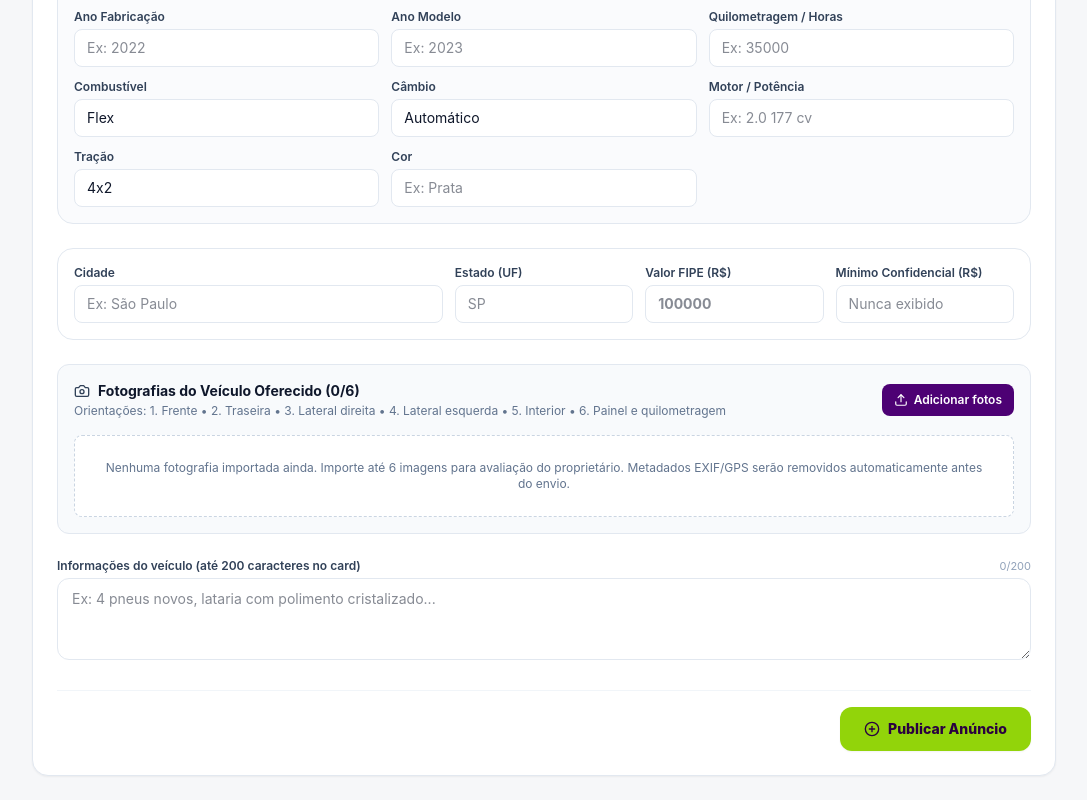
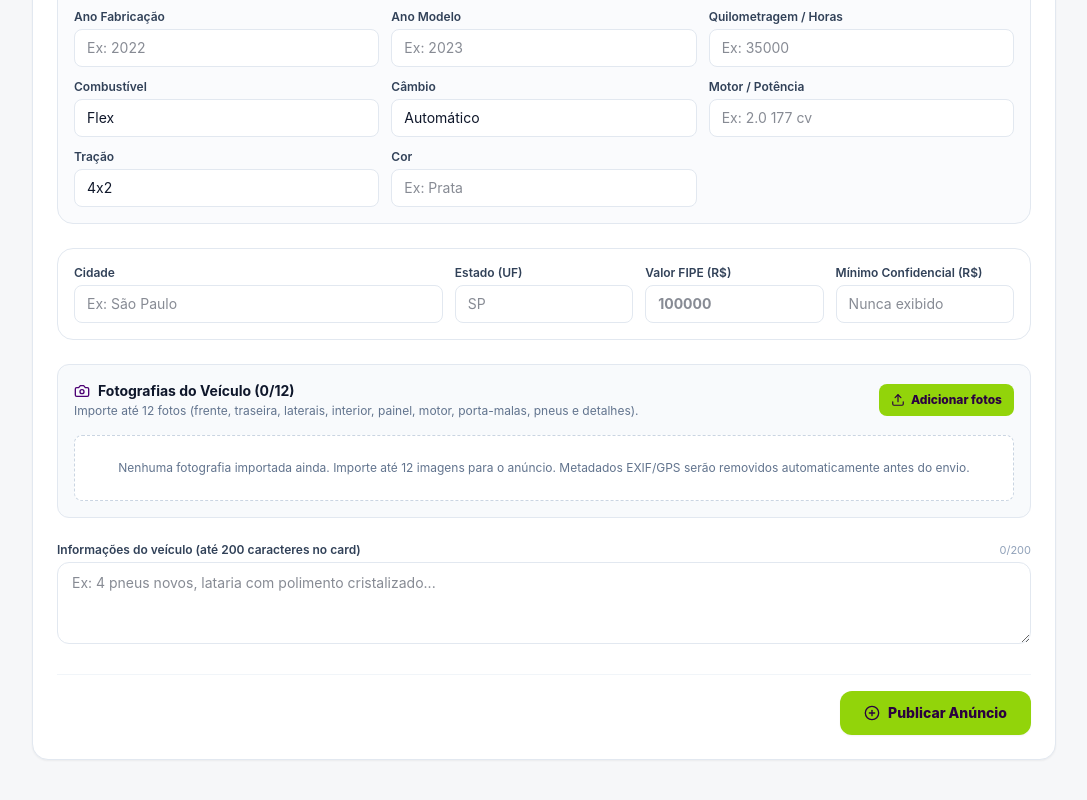
Before and after one commit to Delmar007/proposta-casada, a Next.js app: page /anunciar in a window 1280 px wide. Shown: the part 606-1406 px from the top of the page, without its empty margins (96-1183 px from the left). Built offline with nearby package versions, Linux system fonts and the light colour scheme.

Commit message:
feat(anunciar): permite 12 fotos para veiculos e 18 fotos para imoveis

```diff
--- a/src/app/anunciar/page.tsx
+++ b/src/app/anunciar/page.tsx
@@ -608,7 +608,17 @@ export default function AnunciarPage() {
           </div>
 
           {/* 5. Fotografias & Informações */}
-          <TradeInPhotoUploader photos={photos} onChange={setPhotos} />
+          <TradeInPhotoUploader
+            photos={photos}
+            onChange={setPhotos}
+            maxPhotos={isProperty ? 18 : 12}
+            title={isProperty ? 'Fotografias do Imóvel' : 'Fotografias do Veículo'}
+            hint={
+              isProperty
+                ? 'Importe até 18 fotos (fachada, sala, cozinha, quartos, banheiros, área externa, garagem e detalhes).'
+                : 'Importe até 12 fotos (frente, traseira, laterais, interior, painel, motor, porta-malas, pneus e detalhes).'
+            }
+          />
 
           <div>
             <div className="mb-1 flex items-center justify-between">
--- a/src/components/TradeInPhotoUploader.tsx
+++ b/src/components/TradeInPhotoUploader.tsx
@@ -13,9 +13,18 @@ export interface UploadedPhotoItem {
 interface TradeInPhotoUploaderProps {
   photos: UploadedPhotoItem[];
   onChange: (photos: UploadedPhotoItem[]) => void;
+  maxPhotos?: number;
+  title?: string;
+  hint?: string;
 }
 
-export function TradeInPhotoUploader({ photos, onChange }: TradeInPhotoUploaderProps) {
+export function TradeInPhotoUploader({
+  photos,
+  onChange,
+  maxPhotos = 6,
+  title = 'Fotografias do Veículo Oferecido',
+  hint = 'Orientações: 1. Frente • 2. Traseira • 3. Lateral direita • 4. Lateral esquerda • 5. Interior • 6. Painel e quilometragem',
+}: TradeInPhotoUploaderProps) {
   const replaceInputRef = useRef<HTMLInputElement | null>(null);
   const replaceIndexRef = useRef<number | null>(null);
 
@@ -30,7 +39,7 @@ export function TradeInPhotoUploader({ photos, onChange }: TradeInPhotoUploaderP
   const handleAddFiles = async (e: React.ChangeEvent<HTMLInputElement>) => {
     const files = Array.from(e.target.files ?? []);
     if (!files.length) return;
-    const remaining = 6 - photos.length;
+    const remaining = maxPhotos - photos.length;
     const selected = files.slice(0, remaining);
 
     const added: UploadedPhotoItem[] = [];
@@ -93,17 +102,14 @@ export function TradeInPhotoUploader({ photos, onChange }: TradeInPhotoUploaderP
       <div className="flex flex-wrap items-center justify-between gap-2">
         <div>
           <h4 className="flex items-center gap-2 text-sm font-bold text-slate-900">
-            <Camera className="h-4 w-4 text-slate-700" />
-            Fotografias do Veículo Oferecido ({photos.length}/6)
+            <Camera className="h-4 w-4 text-logo-purple" />
+            {title} ({photos.length}/{maxPhotos})
           </h4>
-          <p className="mt-0.5 text-xs text-slate-500">
-            Orientações: 1. Frente • 2. Traseira • 3. Lateral direita • 4. Lateral esquerda • 5.
-            Interior • 6. Painel e quilometragem
-          </p>
+          <p className="mt-0.5 text-xs text-slate-500">{hint}</p>
         </div>
 
-        {photos.length < 6 && (
-          <label className="inline-flex cursor-pointer items-center gap-1.5 rounded-lg bg-uva-700 px-3 py-2 text-xs font-semibold text-white hover:bg-uva-600">
+        {photos.length < maxPhotos && (
+          <label className="inline-flex cursor-pointer items-center gap-1.5 rounded-lg bg-logo-green px-3 py-2 text-xs font-extrabold text-logo-purple-950 hover:bg-logo-green-hover">
             <Upload className="h-3.5 w-3.5" />
             Adicionar fotos
             <input
@@ -127,7 +133,7 @@ export function TradeInPhotoUploader({ photos, onChange }: TradeInPhotoUploaderP
 
       {photos.length === 0 ? (
         <div className="rounded-lg border border-dashed border-slate-300 bg-white p-6 text-center text-xs text-slate-500">
-          Nenhuma fotografia importada ainda. Importe até 6 imagens para avaliação do proprietário.
+          Nenhuma fotografia importada ainda. Importe até {maxPhotos} imagens para o anúncio.
           Metadados EXIF/GPS serão removidos automaticamente antes do envio.
         </div>
       ) : (
```
